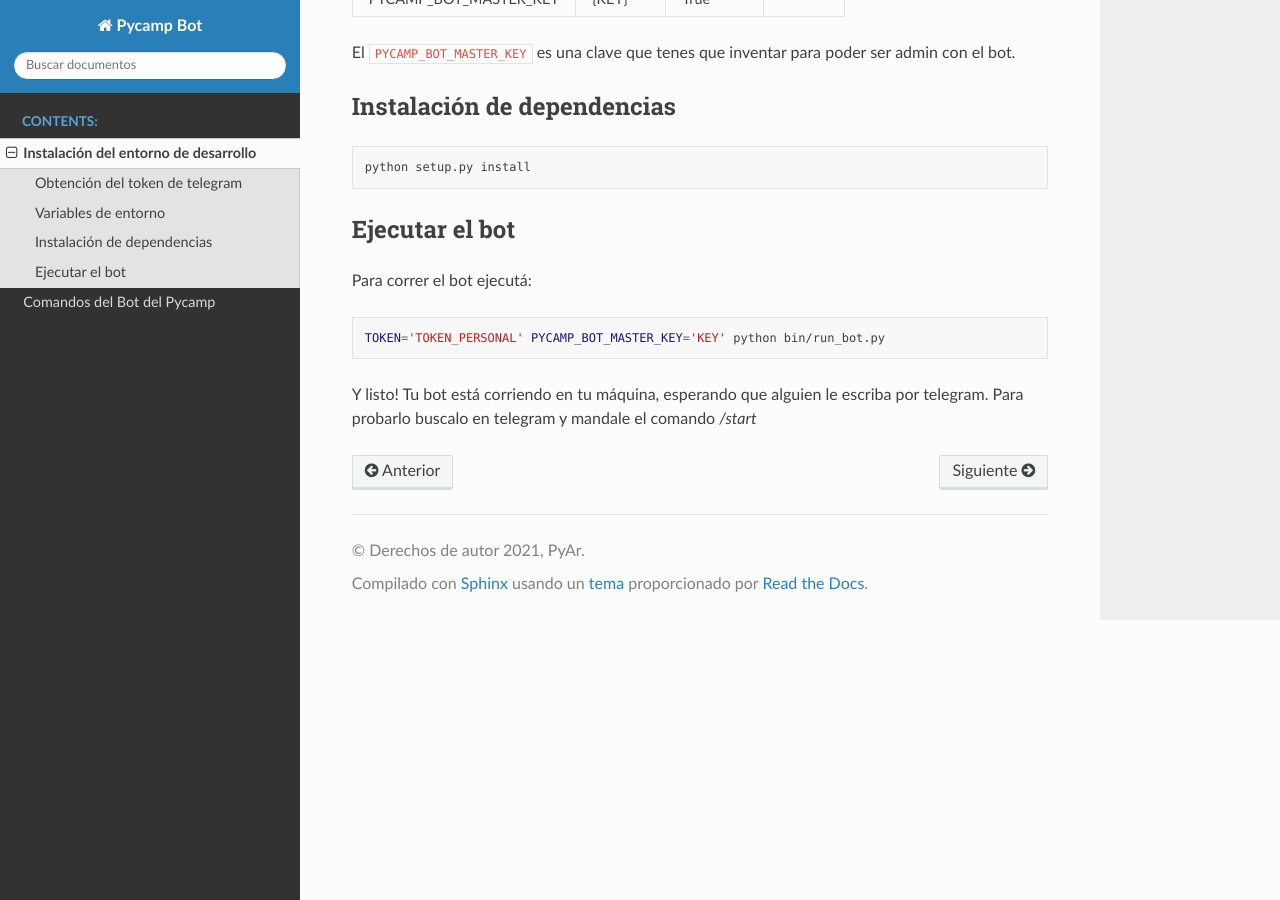
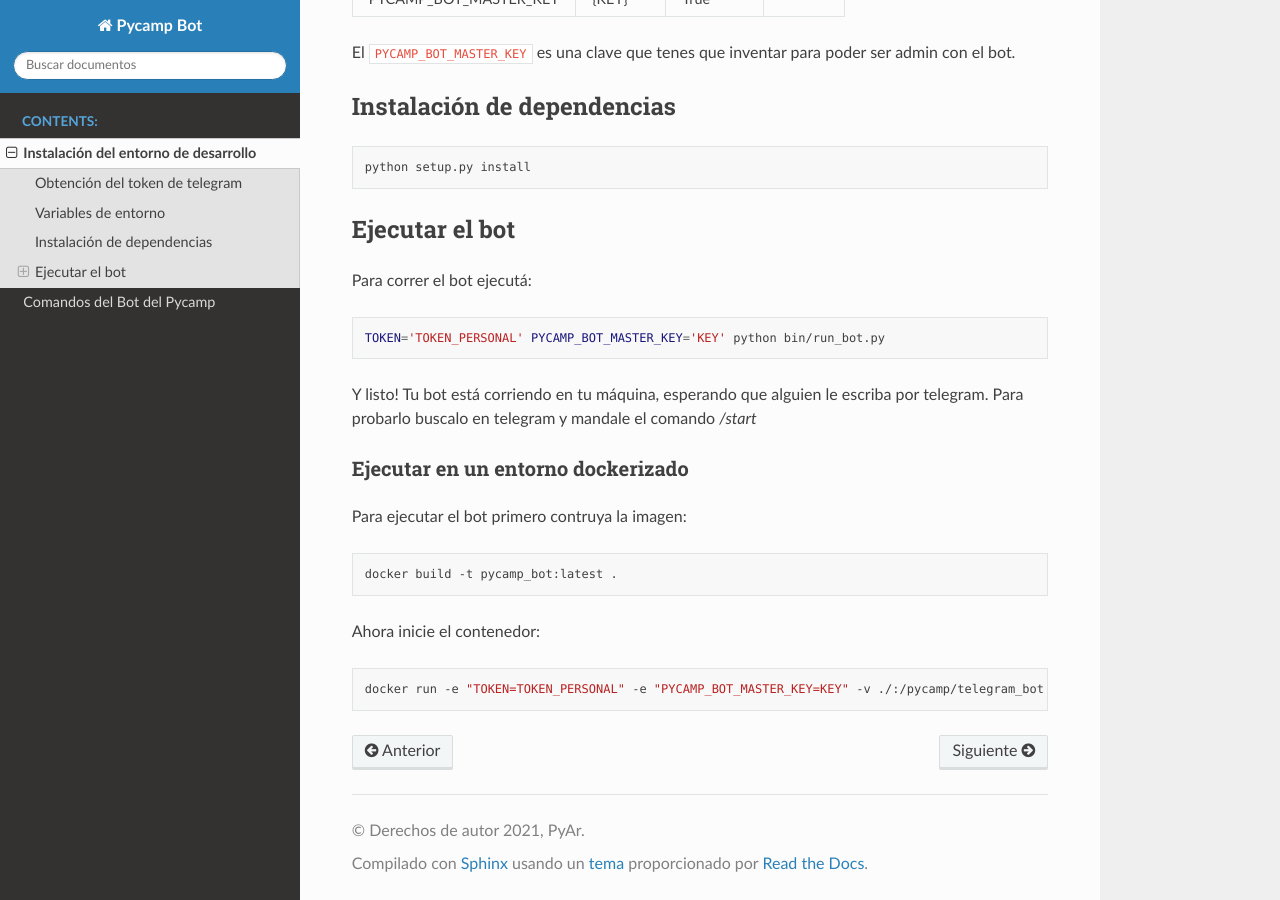
Before and after one commit to PyAr/PyCamp_Bot, a Sphinx documentation site: the page built from docs/instalacion_entorno.rst, in a window 1280 px wide and 900 px high, scrolled down 717 px. Built offline with Sphinx 7.4.7 and the Read the Docs theme 2.0.0, drawn with Linux system fonts in a browser that asks for light colours.

Commit message:
Documentación de docker

```diff
--- a/docs/instalacion_entorno.rst
+++ b/docs/instalacion_entorno.rst
@@ -49,3 +49,18 @@ Para correr el bot ejecutá:
 
 Y listo! Tu bot está corriendo en tu máquina, esperando que alguien le escriba por telegram.
 Para probarlo buscalo en telegram y mandale el comando `/start`
+
+Ejecutar en un entorno dockerizado
+__________________________________
+
+Para ejecutar el bot primero contruya la imagen:
+
+.. code-block:: bash
+
+    docker build -t pycamp_bot:latest .
+
+Ahora inicie el contenedor:
+
+.. code-block:: bash
+
+    docker run -e "TOKEN=TOKEN_PERSONAL" -e "PYCAMP_BOT_MASTER_KEY=KEY" -v ./:/pycamp/telegram_bot --name pycamp_telegram_bot pycamp_bot
```
